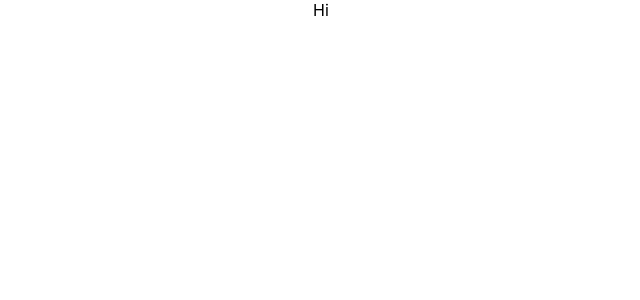
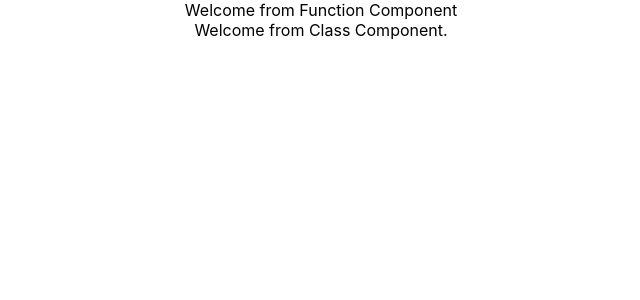
Before and after one commit to AmanKamani/react-topics, a React (Create React App) app: page / in a window 1280 px wide. Shown: the top 300 px of the page, without its empty margins (319-959 px from the left). Built offline with nearby package versions, Linux system fonts and the light colour scheme.

Commit message:
Components: Function & Class
In react 2 types of components are available

1. Function Component

=> Easy to maintain.
=> Should use this untill there is a strong need to use class component.

2. Class Component

=> Easy to maintain larger & complex components.

```diff
--- a/src/App.tsx
+++ b/src/App.tsx
@@ -1,11 +1,14 @@
 import React from 'react';
 import logo from './logo.svg';
 import './App.css';
+import GreetFunctionComponent from './components/greet-function';
+import GreetClassComonent from './components/greet-class';
 
 function App() {
   return (
     <div className="App">
-      Hi
+      <GreetFunctionComponent />
+      <GreetClassComonent />
     </div>
   );
 }
--- /dev/null
+++ b/src/components/greet-class.tsx
@@ -0,0 +1,14 @@
+import { Component } from "react";
+
+class GreetClassComonent extends Component {
+
+    render() {
+        return (
+            <div>
+                Welcome from Class Component.
+            </div>
+        );
+    }
+}
+
+export default GreetClassComonent;
--- /dev/null
+++ b/src/components/greet-function.tsx
@@ -0,0 +1,9 @@
+function GreetFunctionComponent() {
+    return (
+        <div>
+            Welcome from Function Component
+        </div>
+    )
+}
+
+export default GreetFunctionComponent
```
